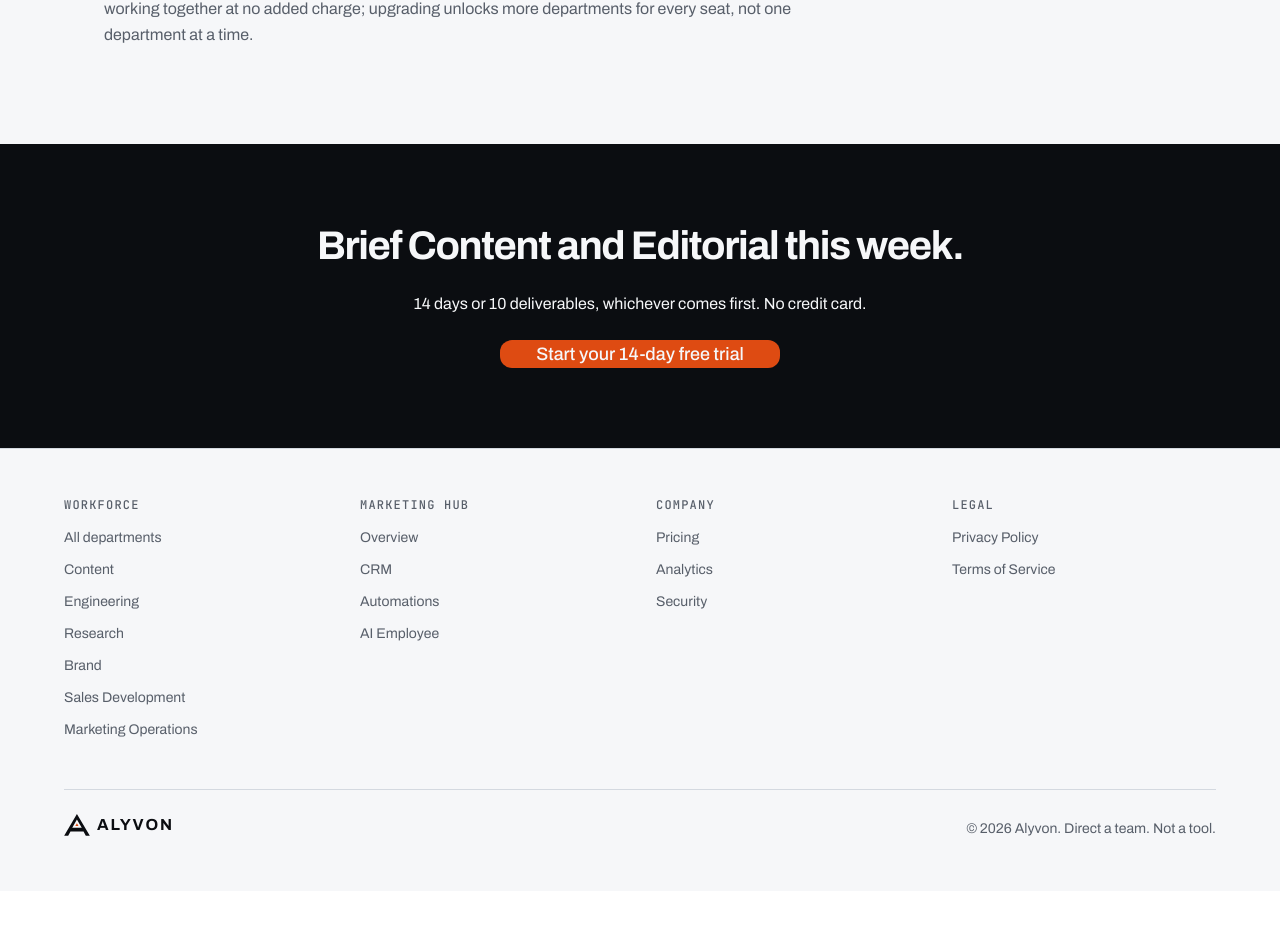
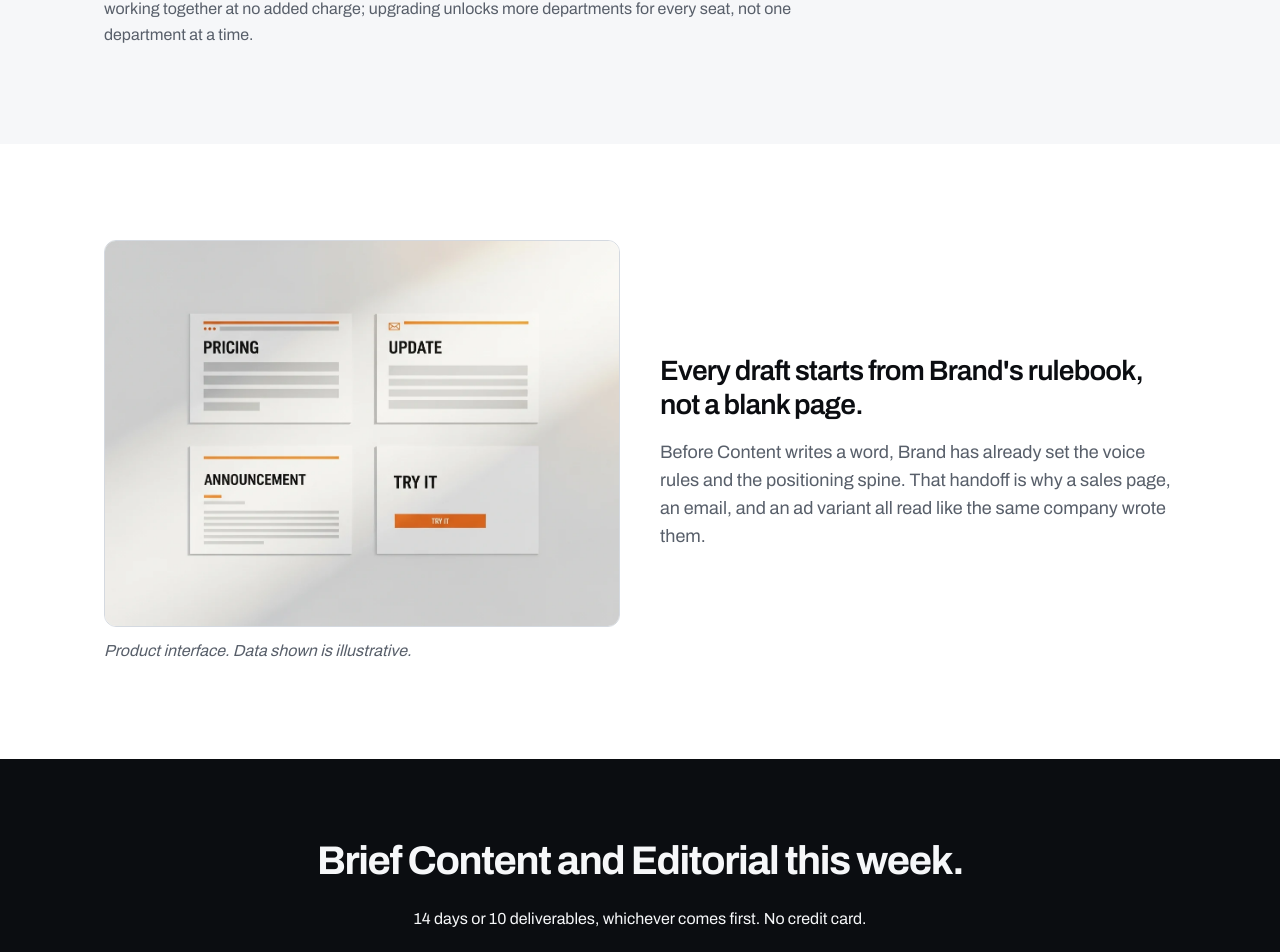
Before and after one commit to alyvonai/alyvon-marketing-site, a Next.js app: page /workforce/content in a window 1280 px wide. Shown: the part 4171-5123 px from the top of the page. Before the commit the page ends 5062 px from the top, so only its background shows below. Built offline with nearby package versions, Linux system fonts and the light colour scheme.

Commit message:
feat: add brand-content imagery to Content department page

```diff
--- a/app/workforce/content/page.tsx
+++ b/app/workforce/content/page.tsx
@@ -231,6 +231,32 @@ export default function ContentDepartmentPage() {
         </div>
       </Section>
 
+      <Section tone="canvas">
+        <div className="grid gap-10 lg:grid-cols-2 lg:items-center">
+          <div className="flex flex-col gap-3 lg:order-1">
+            <MediaFrame
+              src="/images/workforce/groups/brand-content.webp"
+              alt="Content and Editorial specialists writing from Brand's voice rules and positioning spine"
+              aspect="4:3"
+              sizes="(min-width: 1024px) 560px, 100vw"
+            />
+            <IllustrativeCaption>
+              Product interface. Data shown is illustrative.
+            </IllustrativeCaption>
+          </div>
+          <div className="flex flex-col gap-4 lg:order-2">
+            <h2 className="text-display-m text-text-primary">
+              Every draft starts from Brand&apos;s rulebook, not a blank page.
+            </h2>
+            <p className="text-body-l text-text-secondary">
+              Before Content writes a word, Brand has already set the voice rules and the
+              positioning spine. That handoff is why a sales page, an email, and an ad variant
+              all read like the same company wrote them.
+            </p>
+          </div>
+        </div>
+      </Section>
+
       <CtaBand
         heading="Brief Content and Editorial this week."
         subhead="14 days or 10 deliverables, whichever comes first. No credit card."
```
